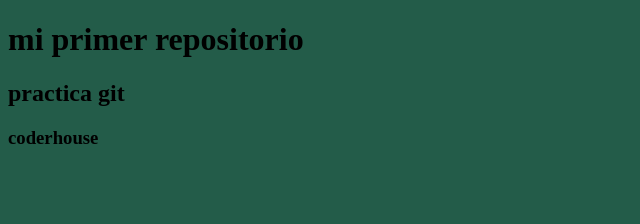
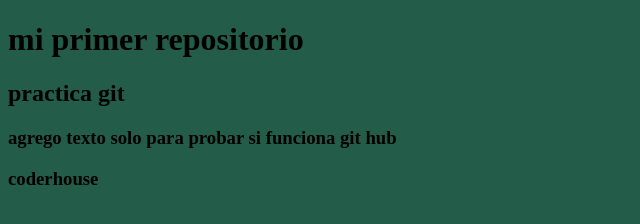
Before and after one commit to DiegoDimitroffPetcoff/coderhouse, a plain HTML site: page index.html in a window 1280 px wide. Shown: the whole page, without its empty margins (0-640 px from the left). Drawn offline with Linux system fonts and the light colour scheme.

Commit message:
Agregue texto solo para probrar git hub

```diff
--- a/index.html
+++ b/index.html
@@ -10,6 +10,7 @@
 <body>
     <h1>mi primer repositorio</h1>
     <h2>practica git</h2>
+    <h3>agrego texto solo para probar si funciona git hub</h3>
     <h3> coderhouse</h3>
 </body>
 </html>
```
